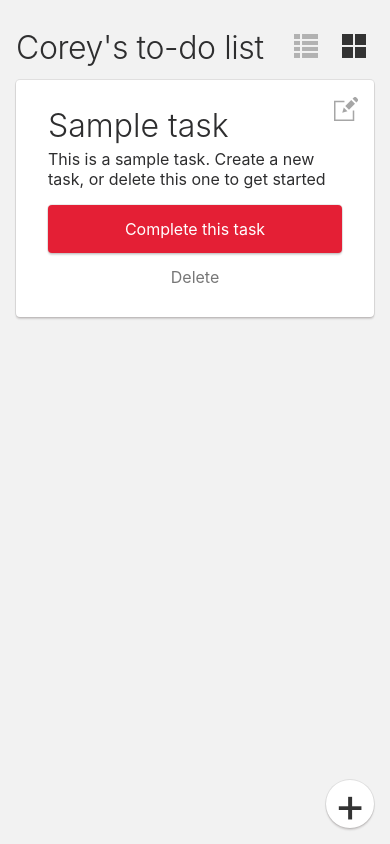
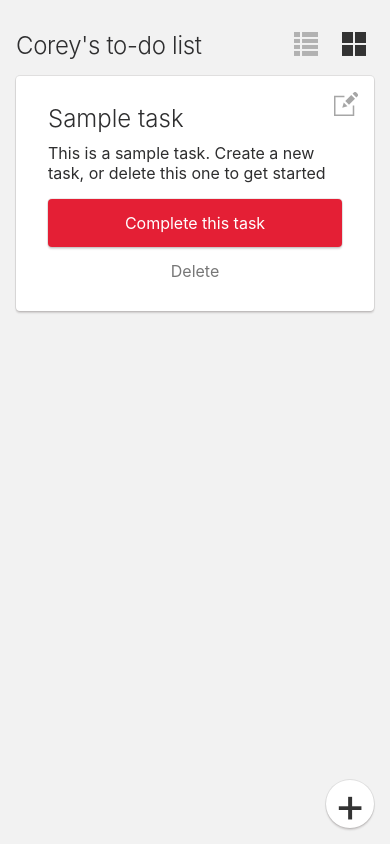
Before and after one commit to Corey-Roth/todo-app, a Vue app: page / in a window 390 px wide. Built offline with nearby package versions, Linux system fonts and the light colour scheme.

Commit message:
Media query
Moved media query from 84opx to 767px.

```diff
--- a/src/App.vue
+++ b/src/App.vue
@@ -150,7 +150,7 @@
         margin: 0;
     }
 
-    @media screen and (max-width: 840px) {
+    @media screen and (max-width: 767px) {
         #app {
             box-shadow: 0 0 0 0;
             padding: 2em 0 0;
@@ -160,4 +160,10 @@
             font-size: 2em;
         }
     }
+
+    @media screen and (max-width: 540px) {
+        h1 {
+            font-size: 1.5em;
+        }
+    }
 </style>
--- a/src/components/CreateTodo.vue
+++ b/src/components/CreateTodo.vue
@@ -152,7 +152,7 @@
         display: none;
     }
 
-    @media screen and (max-width: 840px) {
+    @media screen and (max-width: 767px) {
         .create-form {
             background: #ffffff;
             bottom: 0;
--- a/src/components/ToDo.vue
+++ b/src/components/ToDo.vue
@@ -275,7 +275,13 @@
         }
     }
 
-    @media screen and (max-width: 840px) {
+    @media screen and (max-width: 991px) {
+        .list .card {
+            padding: 1.5em 2em;
+        }
+    }
+
+    @media screen and (max-width: 767px) {
         .card {
             border-radius: 0.25em;
             margin: 0 0 0.5rem;
@@ -285,6 +291,19 @@
         .list .card {
             display: block;
             padding: 1.5em 1em;
+        }
+
+        .list .stacked {
+            display: block;
+        }
+
+        .list .stacked .field {
+            padding: 0;
+            width: 100%;
+        }
+
+        .list .two .primary {
+            max-width: 100%;
         }
 
         .list .content {
@@ -308,4 +327,10 @@
             max-width: 25%;
         }
     }
+
+    @media screen and (max-width: 540px) {
+        .card .header {
+            font-size: 1.5em;
+        }
+    }
 </style>
--- a/src/components/TodoList.vue
+++ b/src/components/TodoList.vue
@@ -106,7 +106,13 @@
         margin-bottom: 1em;
     }
 
-    @media screen and (max-width: 840px) {
+    @media screen and (max-width: 991px) {
+        .row {
+            padding: 0 2em;
+        }
+    }
+
+    @media screen and (max-width: 767px) {
         .row {
             display: block;
             padding: 0 1em;
```
